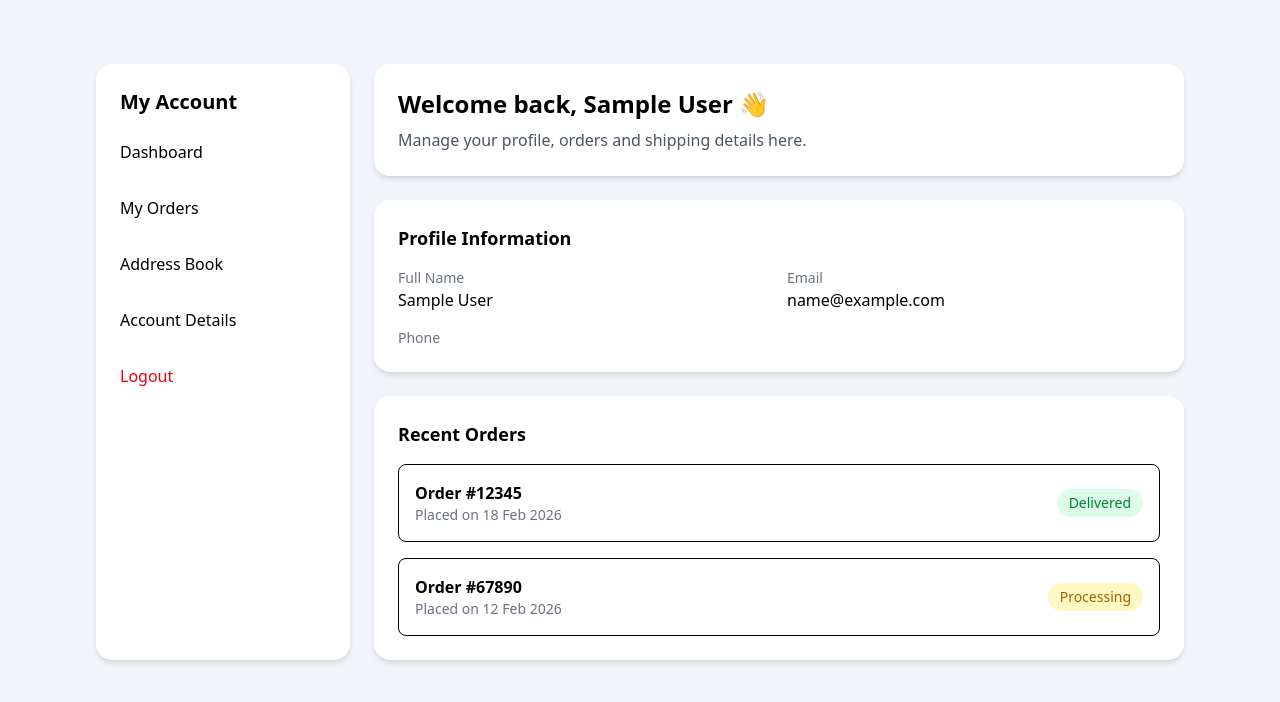
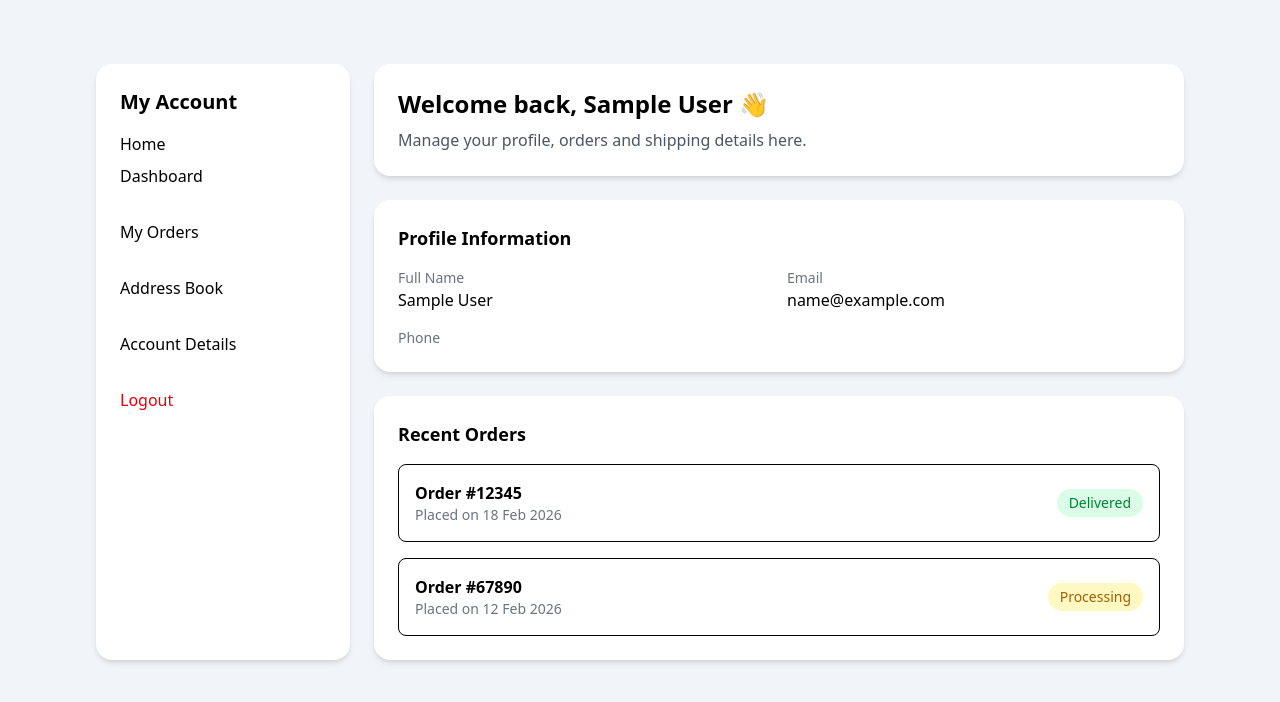
Before and after one commit to rajat804/crysco-frontend, a React (Vite) app: page /user/dashboard in a window 1280 px wide. Shown: the top 702 px of the page. Built offline with nearby package versions, Linux system fonts and the light colour scheme; sample sign-in values are in the browser's storage.

Commit message:
user dashboard

```diff
--- a/src/pages/user/UserDashboard.jsx
+++ b/src/pages/user/UserDashboard.jsx
@@ -2,7 +2,7 @@ import React, { useEffect } from "react";
 import { useNavigate } from "react-router-dom";
 import { useState } from "react";
 import { Menu, X } from "lucide-react";
-
+import { Link } from "react-router-dom";
 const UserDashboard = () => {
   const navigate = useNavigate();
   const [user, setUser] = useState(null);
@@ -63,7 +63,7 @@ const UserDashboard = () => {
               </div>
 
               <h2 className="text-xl font-bold hidden lg:block">My Account</h2>
-
+                <Link to={'/'}>Home</Link>
               <button className="w-full text-left py-2 hover:text-teal-600">
                 Dashboard
               </button>
```
